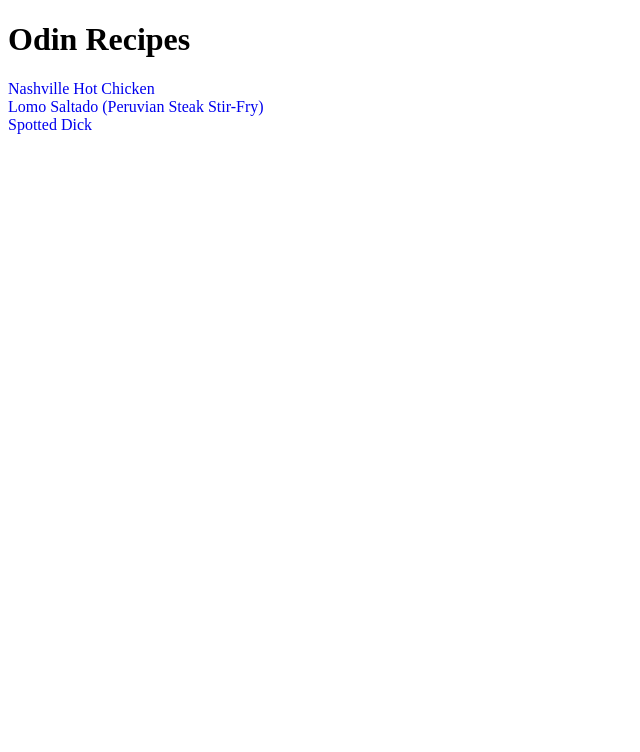
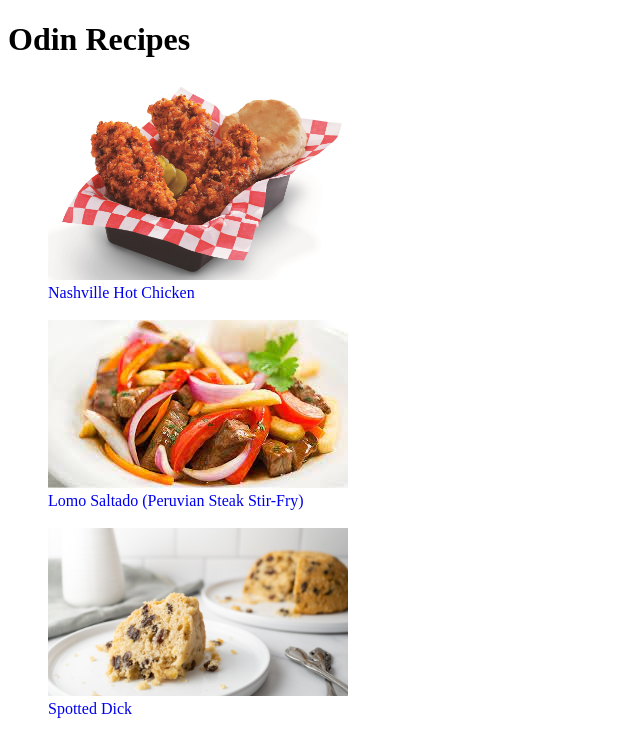
Before and after one commit to JMBacon/odin-recipes, a plain HTML site: page index.html in a window 1280 px wide. Shown: the whole page, without its empty margins (0-640 px from the left). Drawn offline with Linux system fonts and the light colour scheme.

Commit message:
Modify index.html

```diff
--- a/index.html
+++ b/index.html
@@ -7,8 +7,10 @@
 </head>
 <body>
     <h1>Odin Recipes</h1>
-    <a href="recipes/hot_chick.html" style="text-decoration:none">Nashville Hot Chicken</a><br>
-    <a href="recipes/lomo.html" style="text-decoration:none">Lomo Saltado (Peruvian Steak Stir-Fry)</a><br>
-    <a href="recipes/dick.html" style="text-decoration:none">Spotted Dick</a>
+    <ul style="list-style-type: none;">
+        <li><a href="recipes/hot_chick.html" style="text-decoration:none"><img src="img/hot_chick.webp" alt="Nashville Hot Chicken" width="300"><br>Nashville Hot Chicken</a></li><br>
+        <li><a href="recipes/lomo.html" style="text-decoration:none"><img src="img/lomo.jpg" alt="Lomo Saltado (Peruvian Steak Stir-Fry)" width="300"><br>Lomo Saltado (Peruvian Steak Stir-Fry)</a></li><br>
+        <li><a href="recipes/dick.html" style="text-decoration:none"><img src="img/dick.jpg" alt="Spotted Dick" width="300"><br>Spotted Dick</a></li>
+    </ul>
 </body>
 </html>
```
